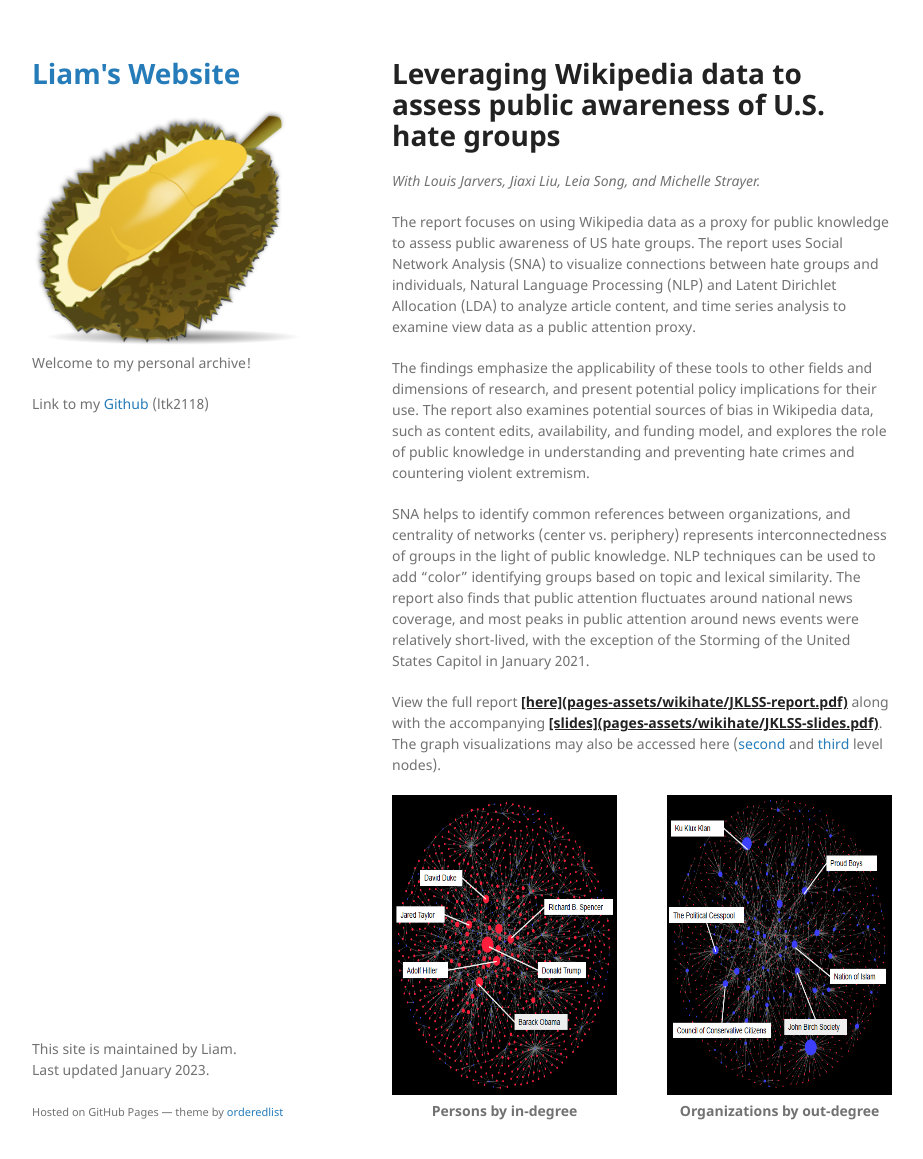
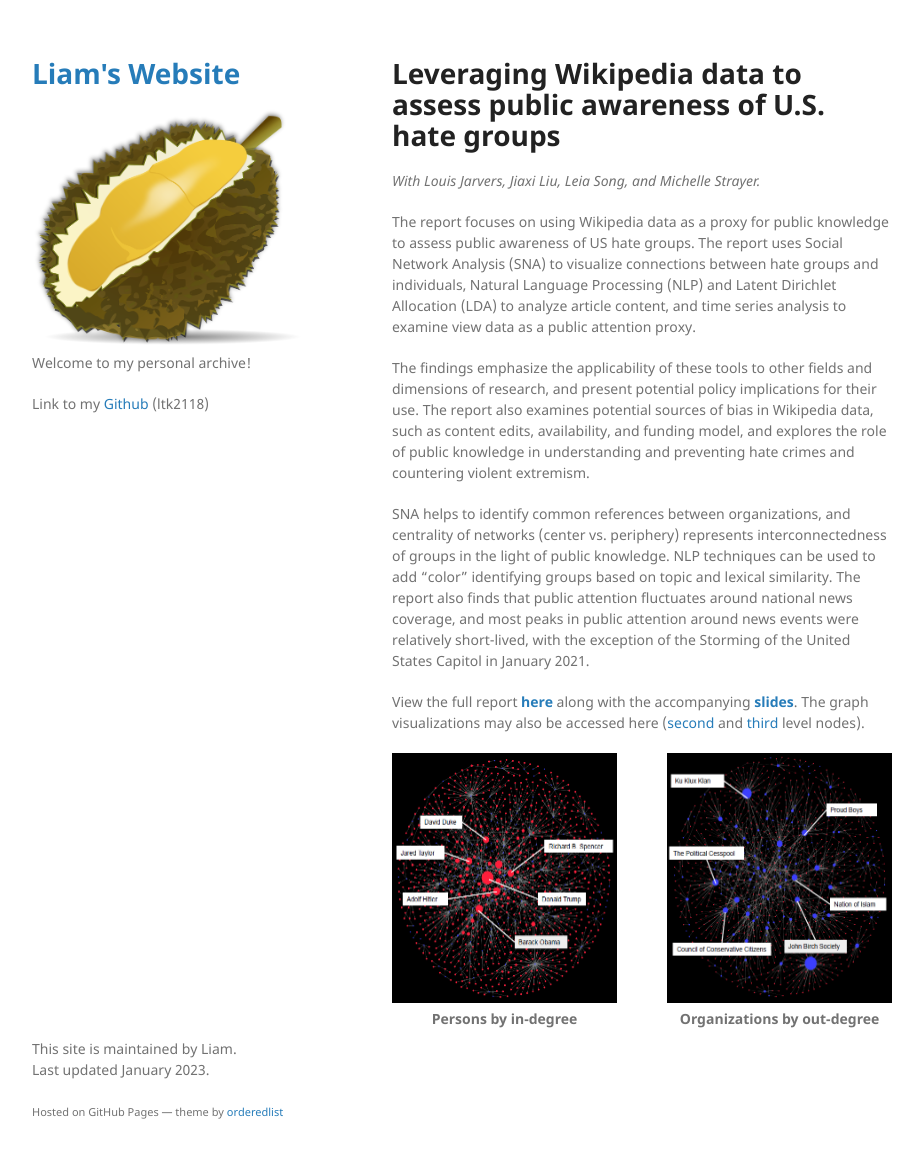
Before and after one commit to liamtk/liamtk.github.io, a Jekyll site: the page built from pages/wikihate.md, in a window 1280 px wide and 1191 px high. Shown: the top 1159 px of the window, without its empty margins (178-1101 px from the left). Built offline with Jekyll 4.4.1, drawn with Linux system fonts in a browser that asks for light colours; our own code applies the rules of GitHub Pages for plain Markdown files.

Commit message:
add wikihate.md

```diff
--- a/pages/wikihate.md
+++ b/pages/wikihate.md
@@ -8,17 +8,15 @@ The findings emphasize the applicability of these tools to other fields and dime
 
 SNA helps to identify common references between organizations, and centrality of networks (center vs. periphery) represents interconnectedness of groups in the light of public knowledge. NLP techniques can be used to add "color" identifying groups based on topic and lexical similarity. The report also finds that public attention fluctuates around national news coverage, and most peaks in public attention around news events were relatively short-lived, with the exception of the Storming of the United States Capitol in January 2021.
 
-View the full report **<u>[here](pages-assets/wikihate/JKLSS-report.pdf)</u>** along with the accompanying **<u>[slides](pages-assets/wikihate/JKLSS-slides.pdf)</u>**. The graph visualizations may also be accessed here ([second](https://bit.ly/3g4HJjP) and [third](https://bit.ly/3uNzVXH) level nodes).
-
-
+View the full report **[here](pages-assets/wikihate/JKLSS-report.pdf)** along with the accompanying **[slides](pages-assets/wikihate/JKLSS-slides.pdf)**. The graph visualizations may also be accessed here ([second](https://bit.ly/3g4HJjP) and [third](https://bit.ly/3uNzVXH) level nodes).
 
 <div style="display: flex; justify-content: center; align-items: center;">
   <div style="display: inline-block; margin-right: 50px;">
-    <img src="pages-assets/img/snaplot.png" style="width: 300px; height: 300px;">
+    <img src="pages-assets/img/snaplot.png" style="width: 300px; height: 250px;">
     <p style="text-align: center; font-weight: bold;">Persons by in-degree</p>
   </div>
   <div style="display: inline-block;">
-    <img src="pages-assets/img/snaplot2.png" style="width: 300px; height: 300px;">
+    <img src="pages-assets/img/snaplot2.png" style="width: 300px; height: 250px;">
     <p style="text-align: center; font-weight: bold;">Organizations by out-degree</p>
   </div>
 </div>
```
